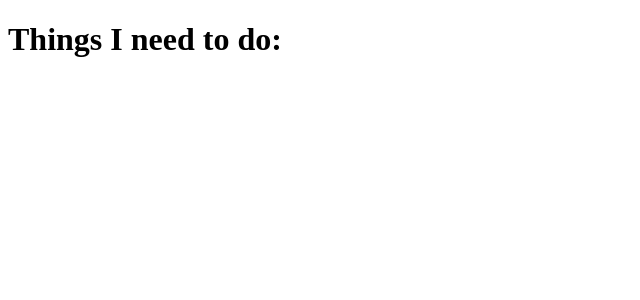
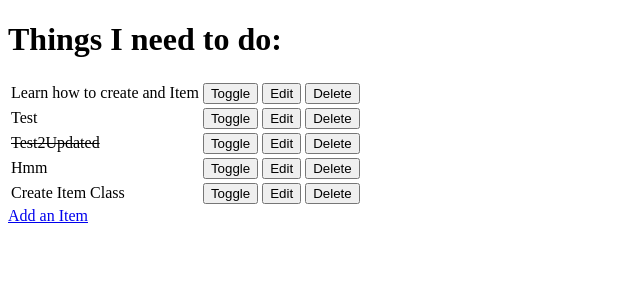
Before and after one commit to mattcooperdev/hey-django, a Django app: page / in a window 1280 px wide. Shown: the top 300 px of the page, without its empty margins (0-640 px from the left). Run offline with Django 3.2, Linux system fonts and the light colour scheme; data comes from the database, SQL or seed files in the repository; both versions use the stored data as it was after the commit.

Commit message:
add CRUD functionality to todo list

```diff
--- a/django_todo/urls.py
+++ b/django_todo/urls.py
@@ -15,9 +15,13 @@ Including another URLconf
 """
 from django.contrib import admin
 from django.urls import path
-from todo.views import get_todo_list
+from todo import views
 
 urlpatterns = [
     path('admin/', admin.site.urls),
-    path('', get_todo_list, name="get_todo_list")
+    path('', views.get_todo_list, name="get_todo_list"),
+    path('add', views.add_item, name="add"),
+    path('edit/<item_id>', views.edit_item, name="edit"),
+    path('toggle/<item_id>', views.toggle_item, name="toggle"),
+    path('delete/<item_id>', views.delete_item, name="delete"),
 ]
--- a/todo/models.py
+++ b/todo/models.py
@@ -1,6 +1,8 @@
 from django.db import models
 
 # Create your models here.
+
+
 class Item(models.Model):
     name = models.CharField(max_length=50, null=False, blank=False)
     done = models.BooleanField(null=False, blank=False, default=False)
--- a/todo/templates/todo/todo_list.html
+++ b/todo/templates/todo/todo_list.html
@@ -8,5 +8,34 @@
 </head>
 <body>
     <h1>Things I need to do:</h1>
+    <table>
+        {% for item in items %}
+            <tr>
+                {% if item.done %}
+                    <td><strike>{{ item.name }}</strike></td>
+                {% else %}
+                    <td>{{ item.name }}</td>
+                {% endif %}
+                <td>
+                    <a href="/toggle/{{ item.id }}">
+                    <button>Toggle</button>
+                    </a>
+                </td>
+                <td>
+                    <a href="/edit/{{ item.id }}">
+                    <button>Edit</button>
+                    </a>
+                </td>
+                <td>
+                    <a href="/delete/{{ item.id }}">
+                    <button>Delete</button>
+                    </a>
+                </td>
+            </tr>
+        {% empty %}
+        <tr><td>You have nothing to do.</td></tr>
+        {% endfor %}
+    </table>
+    <a href="/add">Add an Item</a>
 </body>
 </html>
--- a/todo/views.py
+++ b/todo/views.py
@@ -1,5 +1,49 @@
-from django.shortcuts import render
+from django.shortcuts import render, redirect, get_object_or_404
+from .models import Item
+from .forms import ItemForm
 
 # Create your views here.
+
+
 def get_todo_list(request):
-    return render(request, "todo/todo_list.html")
+    items = Item.objects.all()
+    context = {
+        'items': items
+    }
+    return render(request, "todo/todo_list.html", context)
+
+def add_item(request):
+    if request.method == 'POST':
+        form = ItemForm(request.POST)
+        if form.is_valid():
+            form.save()
+            return redirect('get_todo_list')
+    form = ItemForm()
+    context = {
+        'form': form
+    }
+    return render(request, "todo/add_item.html", context)
+
+def edit_item(request, item_id):
+    item = get_object_or_404(Item, id=item_id)
+    if request.method == 'POST':
+        form = ItemForm(request.POST, instance=item)
+        if form.is_valid():
+            form.save()
+            return redirect('get_todo_list')
+    form = ItemForm(instance=item)
+    context = {
+        'form': form
+    }
+    return render(request, 'todo/edit_item.html', context)
+
+def toggle_item(request, item_id):
+    item = get_object_or_404(Item, id=item_id)
+    item.done = not item.done
+    item.save()
+    return redirect('get_todo_list')
+
+def delete_item(request, item_id):
+    item = get_object_or_404(Item, id=item_id)
+    item.delete()
+    return redirect('get_todo_list')
```
Also changed, not shown: todo/forms.py (added, +8 -0 lines), todo/templates/todo/add_item.html (added, +21 -0 lines), todo/templates/todo/edit_item.html (added, +21 -0 lines), db.sqlite3, todo/admin.py (line endings or trailing spaces).
